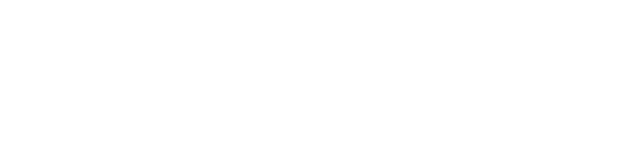
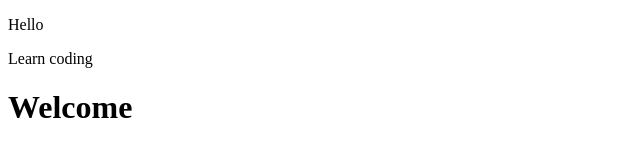
Before and after one commit to Nilesh-Yadav-0004/PRACTICE_REVISION, a plain HTML site: page index.html in a window 1280 px wide. Shown: the whole page, without its empty margins (0-640 px from the left). Drawn offline with Linux system fonts and the light colour scheme.

Commit message:
Code of the day

```diff
--- a/index.html
+++ b/index.html
@@ -3,9 +3,11 @@
 <head>
     <meta charset="UTF-8">
     <meta name="viewport" content="width=device-width, initial-scale=1.0">
-    <title></title>
+    <title>learning Web development</title>
 </head>
 <body>
-
+    <p>Hello</p>
+    <span>Learn coding</span>
+    <h1>Welcome</h1>
 </body>
 </html>
```
